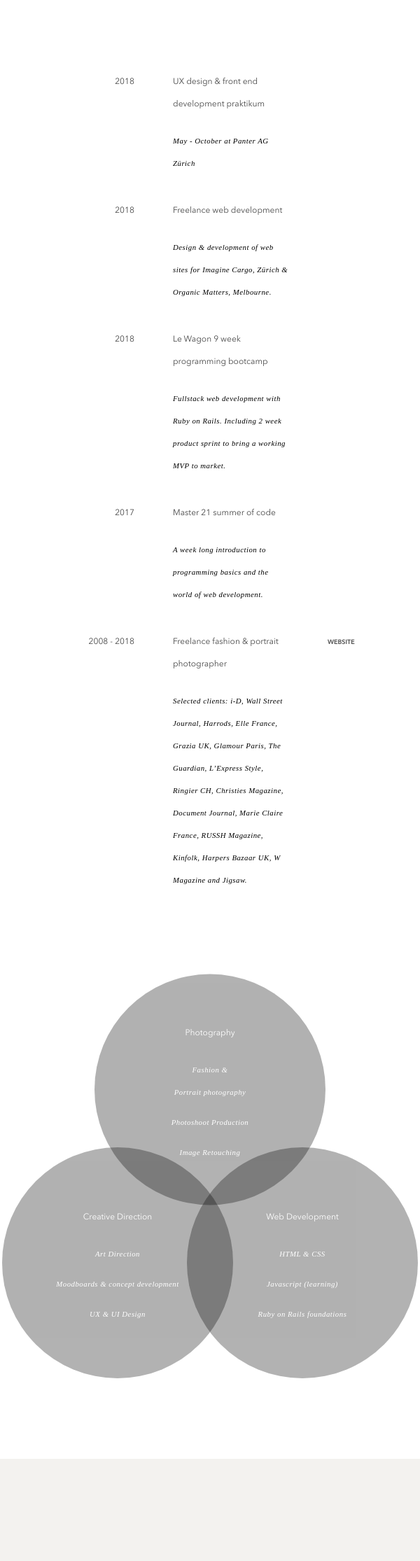
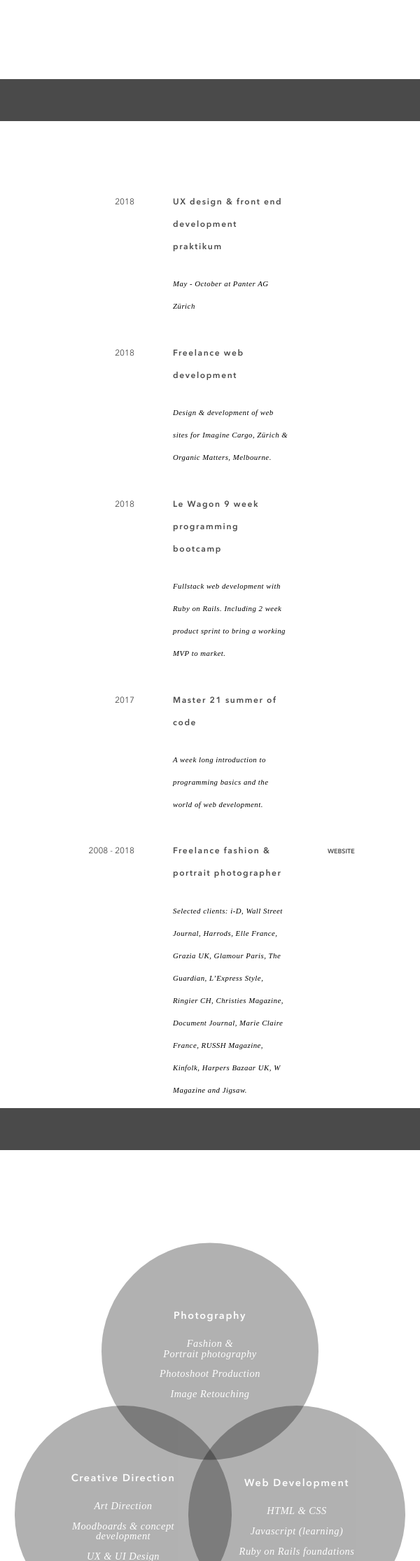
Before and after one commit to Rahel-Weiss/cv-v2.0, a PHP site: page / in a window 600 px wide. Shown: the part 2407-4637 px from the top of the page at 70% size. Run offline with PHP 8.4, Linux system fonts and the light colour scheme; style sheets or scripts are compiled from the project's sources; some libraries are stand-ins or nearby versions.

Commit message:
padding in sections

```diff
--- a/assets/js/main.js
+++ b/assets/js/main.js
@@ -1,6 +1,7 @@
 $(function() {
   $.scrollify({
-    section: ".section"
+    section: ".section",
+    overflowScroll: true
   });
 });
 
--- a/assets/scss/sticky.scss
+++ b/assets/scss/sticky.scss
@@ -1,3 +1,5 @@
+@import "variables.scss";
+
 /* nav after scroll classes */
 
 #nav.sticky {
--- a/assets/scss/typography.scss
+++ b/assets/scss/typography.scss
@@ -95,5 +95,5 @@ a.link-small {
 
 .bold {
   font-family: "AvenirNext_Bold", "helvetica", sans-serif;
-  letter-spacing: 0.2rem;
+  letter-spacing: 0.1rem;
 }
--- a/build/styles.css
+++ b/build/styles.css
@@ -1,9 +1,10 @@
-@import url(variables.css);.balloons{width:80vw;height:80vh;max-width:800px;position:absolute;margin:0 auto;display:inline-flex;justify-content:center;align-items:center;padding-top:10%}
-.balloon-animate .circle{transform:scale(1);transform-origin:center}.circle{background-color:var(--black);border-radius:100%;color:var(--white);height:20vw;width:20vw;transform:scale(0.75);color:white;text-align:center;font-size:1em;padding:60px;overflow:hidden;display:flex;justify-content:center;align-items:center;opacity:.3;position:absolute;margin:0 auto}
+@import url(variables.css);.section.section-four{overflow-x:hidden}.balloons{width:80vw;height:80vh;max-width:800px;position:absolute;margin:0 auto;display:inline-flex;justify-content:center;align-items:center;padding-top:10%}
+.balloon-animate .circle{transform:scale(1);transform-origin:center}.circle{background-color:var(--black);border-radius:100%;color:var(--white);height:20vw;width:20vw;transform:scale(0.75);color:white;text-align:center;font-size:1em;padding:50px;overflow:hidden;display:flex;justify-content:center;align-items:center;opacity:.3;position:absolute;margin:0 auto}
 .circle{-webkit-transition:all .5s linear;-moz-transition:all .5s linear;-o-transition:all 1s linear;-ms-transition:all 1s linear;transition:all 500ms linear}
 .circle>p,.circle h5{opacity:1;color:var(--white)}#art-direction{transform:translateX(-40%)}
 #code{transform:translateX(40%)}#photography{transform:translateY(-75%)}@media only screen and (max-width:600px){.balloons{padding-top:15vh}
-.circle{height:35vw;width:35vw}}@import url(variables.css);.section.footer{background-color:var(--light-gray);color:var(--dark-gray);align-items:center}
+.circle{height:35vw;width:35vw}.balloons p{font-size:1.2em;line-height:1em}.balloons h5{font-size:1.2em;font-weight:bold;line-height:1em}
+}@import url(variables.css);.section.footer{background-color:var(--light-gray);color:var(--dark-gray);align-items:center}
 .footer__ul{text-align:center;padding:0;margin-bottom:25%}@media only screen and (min-width:600px){.footer__ul{text-align:left}
 .section.footer{justify-content:start}}@import url(variables.css);.section.div-section-intro{height:100vh;width:100vw;overflow:hidden;font-weight:100;margin:0;padding:0;letter-spacing:.5rem;text-transform:uppercase;justify-content:start;align-items:center;background-color:var(--dark-gray)}
 .nav-wrapper{display:flex;align-items:center;justify-content:center;width:100%;max-width:800px;min-height:80px;background:transparent;margin:0 auto}
@@ -37,16 +38,18 @@ h1,h2,h3,h4,h5{font-family:"AvenirNext_Regular","helvetica",sans-serif;font-weig
 h5{font-size:1em}a{text-decoration:none;font-size:.75em;text-transform:uppercase;font-family:"AvenirNext_Bold","helvetica",sans-serif;color:var(--dar-gray);font-weight:bold}
 a:hover,a:active{color:var(--orange)}ul{text-decoration:none;padding-left:0}.div-section-intro a{font-size:1em;letter-spacing:.2em}
 a.link-small{letter-spacing:.2em;color:var(--light-gray);font-size:.4em}.caps{text-transform:uppercase}
-.bold{font-family:"AvenirNext_Bold","helvetica",sans-serif;letter-spacing:.2rem}
+.bold{font-family:"AvenirNext_Bold","helvetica",sans-serif;letter-spacing:.1rem}
+:root{--light-gray:#f3f2ef;--black:#000;--white:#fff;--mid-gray:#979797;--orange:#bf6941;--red:#b61b2e;--dark-gray:#4a4a4a}
 #nav.sticky{position:fixed;top:0;height:80px;overflow:hidden;width:80%;padding-left:16%;padding-right:19%;transition:background-color 100ms linear;animation-delay:0;z-index:3;background-color:transparent}
 #background-square.sticky-background{animation:none}.clear{opacity:0}.sticky .name-circle:first-child{animation:changeColorToGrey 1ms;animation-delay:0ms;animation-fill-mode:forwards}
 .sticky .name-circle:last-child{animation:changeColorToGrey 1ms;animation-delay:0ms;animation-fill-mode:forwards}
 .sticky>.arrow-box>.contact-circle{animation-delay:0003ms}#nav.light{background-color:var(--white)}
 #nav.dark{background-color:var(--light-gray)}.animation-2.name-circle:first-child,.animation-2.name-circle:last-child{animation:changeToGray 1ms;opacity:1;animation-delay:0ms;color:var(--dark-gray)}
 .animation-2.contact-circle{animation-delay:500ms}html{background-color:var(--dark-gray)}
-.section{justify-content:center;display:flex;width:100vw;min-height:100vh;margin:0 auto;background-color:var(--white)}
+.section{justify-content:center;display:flex;width:100vw;min-height:100vh;margin:0 auto;background-color:var(--white);margin-top:60px}
 .section-wrapper{max-width:800px;width:80%;margin:0 auto;margin-top:80px;background-color:transparent}
-.section-one .history{margin-bottom:80px}.grid{margin:0 5%;display:grid;grid-template-columns:25% 50% 25%;grid-template-rows:auto;grid-gap:5px;max-width:800px}
+.section-one .history{margin-bottom:80px}@media(max-width:600px){.section-one .history{margin-bottom:10px}
+}.grid{margin:0 5%;display:grid;grid-template-columns:25% 50% 25%;grid-template-rows:auto;grid-gap:5px;max-width:800px}
 ul{list-style-type:none}.column-left{text-align:right}.column-middle{padding-left:50px}
 .column-right{padding-left:50px}@media only screen and (max-width:480px){.grid{grid-template-columns:100%}
 .column-left{text-align:left;padding-left:0}.column-middle{padding-left:0}.column-right{padding-left:0}
@@ -59,12 +62,13 @@ ul{list-style-type:none}.column-left{text-align:right}.column-middle{padding-lef
 .portfolio-video{width:100%}}:root{--light-gray:#f3f2ef;--black:#000;--white:#fff;--mid-gray:#979797;--orange:#bf6941;--red:#b61b2e;--dark-gray:#4a4a4a}
 .section.footer{background-color:var(--light-gray);color:var(--dark-gray);align-items:center}
 .footer__ul{text-align:center;padding:0;margin-bottom:25%}@media only screen and (min-width:600px){.footer__ul{text-align:left}
-.section.footer{justify-content:start}}.balloons{width:80vw;height:80vh;max-width:800px;position:absolute;margin:0 auto;display:inline-flex;justify-content:center;align-items:center;padding-top:10%}
-.balloon-animate .circle{transform:scale(1);transform-origin:center}.circle{background-color:var(--black);border-radius:100%;color:var(--white);height:20vw;width:20vw;transform:scale(0.75);color:white;text-align:center;font-size:1em;padding:60px;overflow:hidden;display:flex;justify-content:center;align-items:center;opacity:.3;position:absolute;margin:0 auto}
+.section.footer{justify-content:start}}.section.section-four{overflow-x:hidden}.balloons{width:80vw;height:80vh;max-width:800px;position:absolute;margin:0 auto;display:inline-flex;justify-content:center;align-items:center;padding-top:10%}
+.balloon-animate .circle{transform:scale(1);transform-origin:center}.circle{background-color:var(--black);border-radius:100%;color:var(--white);height:20vw;width:20vw;transform:scale(0.75);color:white;text-align:center;font-size:1em;padding:50px;overflow:hidden;display:flex;justify-content:center;align-items:center;opacity:.3;position:absolute;margin:0 auto}
 .circle{-webkit-transition:all .5s linear;-moz-transition:all .5s linear;-o-transition:all 1s linear;-ms-transition:all 1s linear;transition:all 500ms linear}
 .circle>p,.circle h5{opacity:1;color:var(--white)}#art-direction{transform:translateX(-40%)}
 #code{transform:translateX(40%)}#photography{transform:translateY(-75%)}@media only screen and (max-width:600px){.balloons{padding-top:15vh}
-.circle{height:35vw;width:35vw}}.section.div-section-intro{height:100vh;width:100vw;overflow:hidden;font-weight:100;margin:0;padding:0;letter-spacing:.5rem;text-transform:uppercase;justify-content:start;align-items:center;background-color:var(--dark-gray)}
+.circle{height:35vw;width:35vw}.balloons p{font-size:1.2em;line-height:1em}.balloons h5{font-size:1.2em;font-weight:bold;line-height:1em}
+}.section.div-section-intro{height:100vh;width:100vw;overflow:hidden;font-weight:100;margin:0;padding:0;letter-spacing:.5rem;text-transform:uppercase;justify-content:start;align-items:center;background-color:var(--dark-gray)}
 .nav-wrapper{display:flex;align-items:center;justify-content:center;width:100%;max-width:800px;min-height:80px;background:transparent;margin:0 auto}
 .div-section-intro p{font-size:.5rem;letter-spacing:.2rem;margin-top:0;margin-bottom:0;text-align:center}
 .div-section-intro h1{font-size:1em;margin-top:0;margin-bottom:0}.background-square{background-color:var(--light-gray);display:flex;justify-content:center;align-items:center;height:100vh;width:100%;animation:drawer 1s ease-in-out;animation-delay:1s;overflow:hidden;z-index:1;position:absolute}
@@ -89,24 +93,26 @@ h1.name{display:inline;z-index:1;color:inherit}.arrow-box{z-index:1;display:bloc
 .sticky .contact-circle{animation:none;opacity:1;position:unset}.sticky .arrow-box{padding-left:0}
 .arrow-box{position:relative;margin:0 auto;padding-left:50px}.name-div{display:flex;justify-content:center}
 .sticky.name-div{opacity:0}.name-and-arrow{margin:0 auto}}#section-one{align-items:center;color:var(--dark-gray)}
-#one .grid{grid-template-columns:25% 75%}#section-one .section-wrapper{margin-top:0}
-@media(max-width:600px){#section-one .section-wrapper{margin-top:60px}}#section-three{padding-left:10%;padding-right:10%;margin:0 auto;display:none;background-color:red;height:100vh}
+#one .grid{grid-template-columns:25% 75%}#section-one .section-wrapper{margin-top:60px}
+#section-three{padding-left:10%;padding-right:10%;margin:0 auto;display:none;background-color:red;height:100vh}
 @import url(variables.css);#section-two{display:flex;flex-direction:column;justify-content:center;background-color:#fff;padding-top:0}
 #section-two .section-wrapper{margin-top:0;padding-top:0}.portfolio-tagline{margin-top:200px;display:block}
 #section-two a{color:var(--dark-gray);font-size:.6em}.portfolio-video{position:relative;overflow:hidden;padding-top:56.25%;width:100%;pointer-events:none;display:block}
 .resp-iframe{position:absolute;top:0;left:0;width:100%;height:100%;border:0}.div-Portfolio__tagline{margin-top:20px}
 @media only screen and (max-width:600px){#portfolio{padding-left:20px;padding-right:20px;padding-top:0}
 .portfolio-video{width:100%}}#section-one{align-items:center;color:var(--dark-gray)}
-#one .grid{grid-template-columns:25% 75%}#section-one .section-wrapper{margin-top:0}
-@media(max-width:600px){#section-one .section-wrapper{margin-top:60px}}#section-three{padding-left:10%;padding-right:10%;margin:0 auto;display:none;background-color:red;height:100vh}
-@import url(variables.css);html{background-color:var(--dark-gray)}.section{justify-content:center;display:flex;width:100vw;min-height:100vh;margin:0 auto;background-color:var(--white)}
+#one .grid{grid-template-columns:25% 75%}#section-one .section-wrapper{margin-top:60px}
+#section-three{padding-left:10%;padding-right:10%;margin:0 auto;display:none;background-color:red;height:100vh}
+@import url(variables.css);html{background-color:var(--dark-gray)}.section{justify-content:center;display:flex;width:100vw;min-height:100vh;margin:0 auto;background-color:var(--white);margin-top:60px}
 .section-wrapper{max-width:800px;width:80%;margin:0 auto;margin-top:80px;background-color:transparent}
-.section-one .history{margin-bottom:80px}.grid{margin:0 5%;display:grid;grid-template-columns:25% 50% 25%;grid-template-rows:auto;grid-gap:5px;max-width:800px}
+.section-one .history{margin-bottom:80px}@media(max-width:600px){.section-one .history{margin-bottom:10px}
+}.grid{margin:0 5%;display:grid;grid-template-columns:25% 50% 25%;grid-template-rows:auto;grid-gap:5px;max-width:800px}
 ul{list-style-type:none}.column-left{text-align:right}.column-middle{padding-left:50px}
 .column-right{padding-left:50px}@media only screen and (max-width:480px){.grid{grid-template-columns:100%}
 .column-left{text-align:left;padding-left:0}.column-middle{padding-left:0}.column-right{padding-left:0}
 }@media(max-width:600px){.col-right,.col-left,.col-middle{text-align:left;padding-left:15px;padding-right:15px;font-size:12px}
-}#nav.sticky{position:fixed;top:0;height:80px;overflow:hidden;width:80%;padding-left:16%;padding-right:19%;transition:background-color 100ms linear;animation-delay:0;z-index:3;background-color:transparent}
+}:root{--light-gray:#f3f2ef;--black:#000;--white:#fff;--mid-gray:#979797;--orange:#bf6941;--red:#b61b2e;--dark-gray:#4a4a4a}
+#nav.sticky{position:fixed;top:0;height:80px;overflow:hidden;width:80%;padding-left:16%;padding-right:19%;transition:background-color 100ms linear;animation-delay:0;z-index:3;background-color:transparent}
 #background-square.sticky-background{animation:none}.clear{opacity:0}.sticky .name-circle:first-child{animation:changeColorToGrey 1ms;animation-delay:0ms;animation-fill-mode:forwards}
 .sticky .name-circle:last-child{animation:changeColorToGrey 1ms;animation-delay:0ms;animation-fill-mode:forwards}
 .sticky>.arrow-box>.contact-circle{animation-delay:0003ms}#nav.light{background-color:var(--white)}
@@ -119,5 +125,5 @@ h1,h2,h3,h4,h5{font-family:"AvenirNext_Regular","helvetica",sans-serif;font-weig
 h5{font-size:1em}a{text-decoration:none;font-size:.75em;text-transform:uppercase;font-family:"AvenirNext_Bold","helvetica",sans-serif;color:var(--dar-gray);font-weight:bold}
 a:hover,a:active{color:var(--orange)}ul{text-decoration:none;padding-left:0}.div-section-intro a{font-size:1em;letter-spacing:.2em}
 a.link-small{letter-spacing:.2em;color:var(--light-gray);font-size:.4em}.caps{text-transform:uppercase}
-.bold{font-family:"AvenirNext_Bold","helvetica",sans-serif;letter-spacing:.2rem}
+.bold{font-family:"AvenirNext_Bold","helvetica",sans-serif;letter-spacing:.1rem}
 :root{--light-gray:#f3f2ef;--black:#000;--white:#fff;--mid-gray:#979797;--orange:#bf6941;--red:#b61b2e;--dark-gray:#4a4a4a}
--- a/index.html
+++ b/index.html
@@ -89,7 +89,7 @@
           <h5>2018</h5>
         </div>
         <div class="column column-middle">
-          <h5>UX design & front end development praktikum </h5>
+          <h5 class="bold">UX design & front end development praktikum </h5>
           <p>May - October at Panter AG Zürich</p>
         </div>
         <div class="column column-right">
@@ -98,7 +98,7 @@
           <h5>2018</h5>
         </div>
         <div class="column column-middle">
-          <h5>Freelance web development </h5>
+          <h5 class="bold">Freelance web development </h5>
           <p> Design & development of web sites for Imagine Cargo, Zürich & Organic Matters, Melbourne.</p>
         </div>
         <div class="column column-right">
@@ -108,7 +108,7 @@
           <h5>2018</h5>
         </div>
         <div class="column column-middle">
-          <h5>Le Wagon 9 week programming bootcamp</h5>
+          <h5 class="bold">Le Wagon 9 week programming bootcamp</h5>
           <p>Fullstack web development with Ruby on Rails. Including 2 week product sprint to bring a working MVP to market.</p>
         </div>
         <div class="column column-right">
@@ -118,7 +118,7 @@
           <h5>2017</h5>
         </div>
         <div class="column column-middle">
-          <h5>Master 21 summer of code</h5>
+          <h5 class="bold">Master 21 summer of code</h5>
           <p>A week long introduction to programming basics and the world of web development.</p>
         </div>
         <div class="column column-right">
@@ -127,7 +127,7 @@
           <h5>2008 - 2018</h5>
         </div>
         <div class="column column-middle">
-          <h5>Freelance fashion & portrait photographer</h5>
+          <h5 class="bold">Freelance fashion & portrait photographer</h5>
           <p>Selected clients: i-D, Wall Street Journal, Harrods, Elle France, Grazia UK, Glamour Paris, The Guardian, L’Express
             Style, Ringier CH, Christies Magazine, Document Journal, Marie Claire France, RUSSH Magazine, Kinfolk, Harpers
             Bazaar UK, W Magazine and Jigsaw.</p>
@@ -145,7 +145,7 @@
       <div id="balloons" class="balloons">
         <div id="code" class="circle">
           <ul>
-            <h5>Web Development</h5>
+            <h5 class="bold">Web Development</h5>
             <li>
               <p>HTML & CSS</p>
             </li>
@@ -159,7 +159,7 @@
         </div>
         <div id="photography" class="circle">
           <ul>
-            <h5>Photography</h5>
+            <h5 class="bold">Photography</h5>
             <li>
               <p>Fashion & <br> Portrait photography</p>
             </li>
@@ -173,7 +173,7 @@
         </div>
         <div id="art-direction" class="circle">
           <ul>
-            <h5>Creative Direction</h5>
+            <h5 class="bold">Creative Direction</h5>
             <li>
               <p>Art Direction</p>
             </li>
```
Also changed, not shown: assets/scss/balloons.scss (+15 -1 lines), assets/scss/intro.scss (+1 -7 lines), assets/scss/section-one.scss (+1 -7 lines), assets/scss/section.scss (+7 -0 lines), build/css/styles.css (+58 -30 lines), build/script.min.js.
